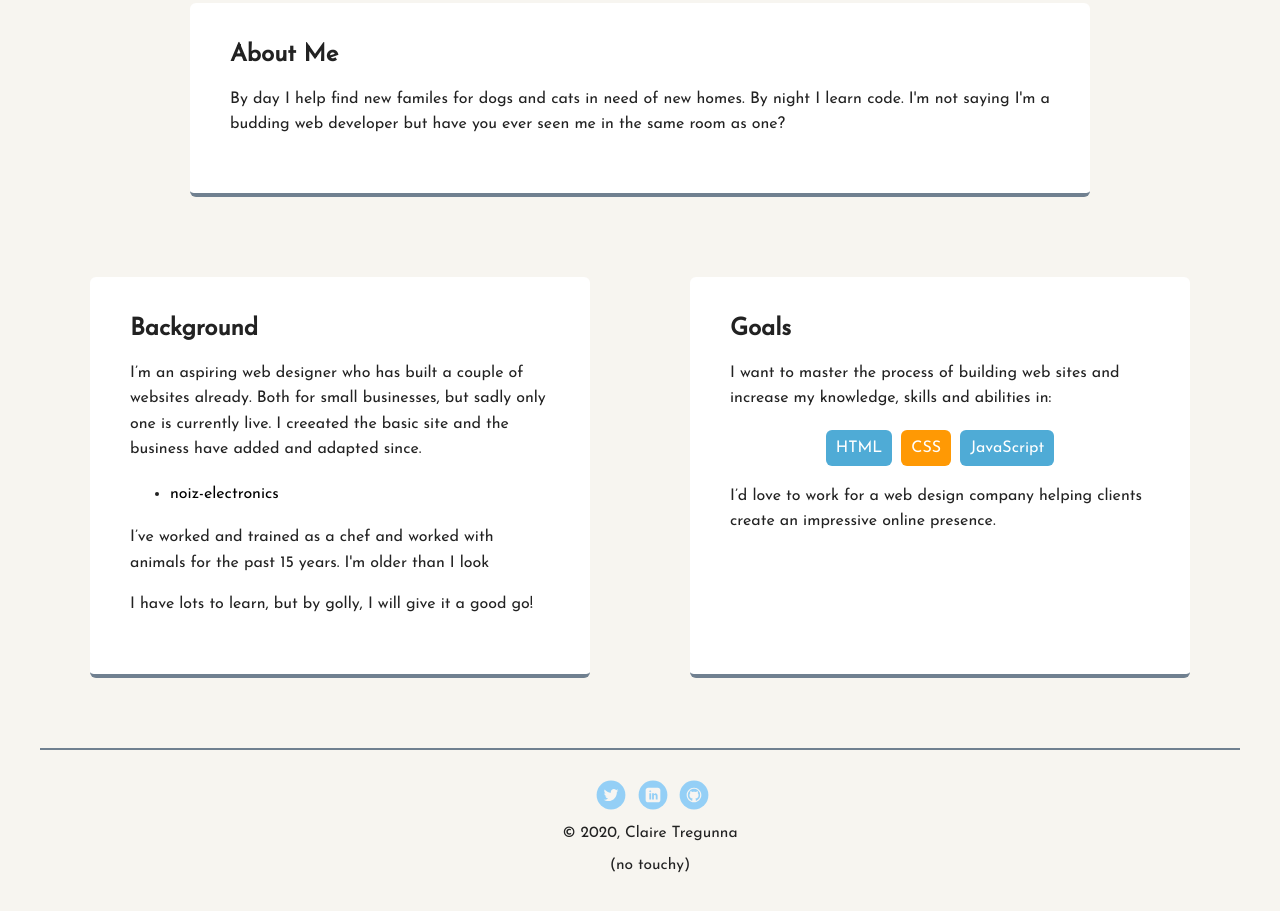
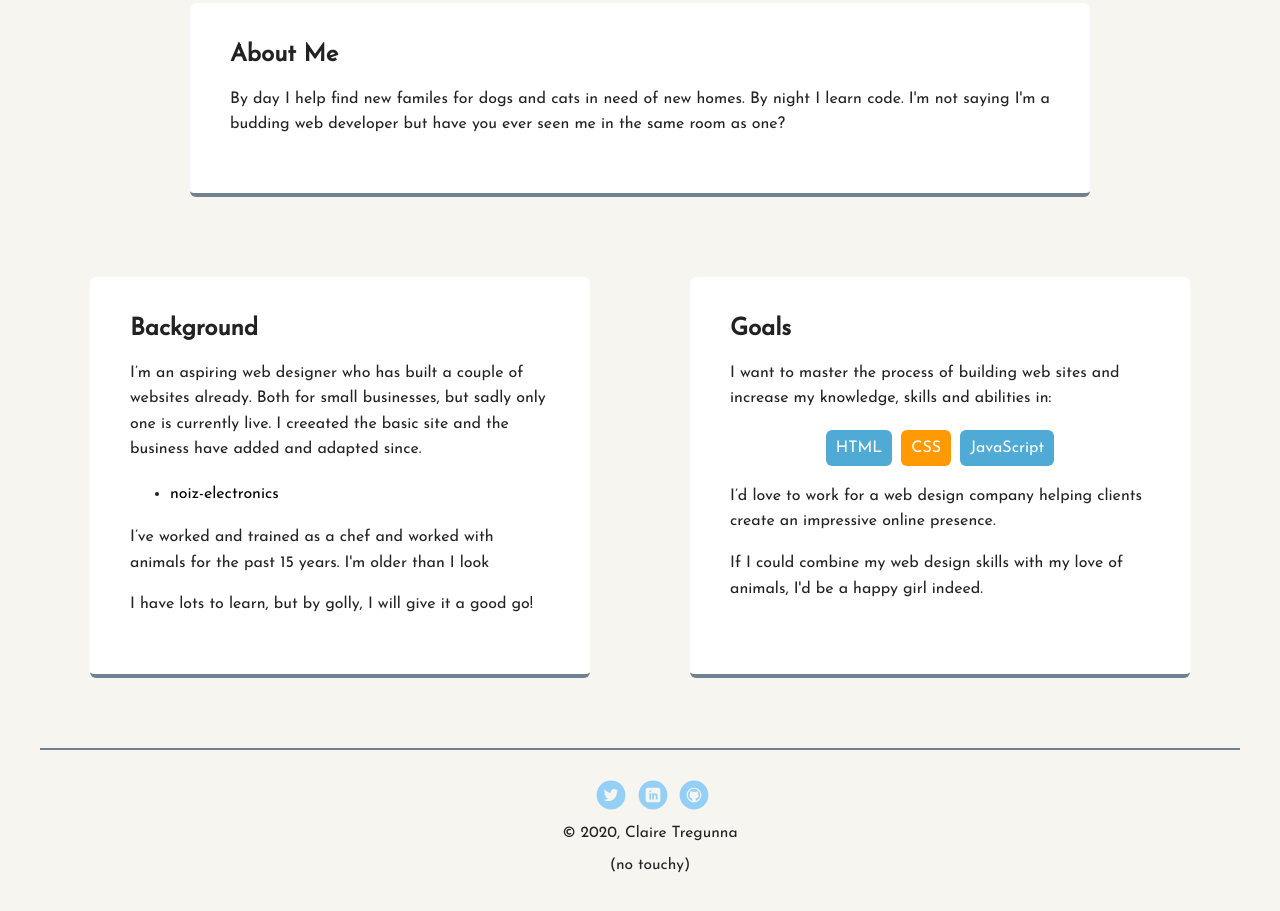
Before and after one commit to c-tregunna/Tech-Degree-Project-01, a plain HTML site: page index.html in a window 1280 px wide. Shown: the part 497-1408 px from the top of the page. Drawn offline with Linux system fonts and the light colour scheme.

Commit message:
Updated goals

```diff
--- a/index.html
+++ b/index.html
@@ -49,6 +49,7 @@
           <li>JavaScript</li>
         </ul>
         <p>I’d love to work for a web design company helping clients create an impressive online presence.</p>
+        <p>If I could combine my web design skills with my love of animals, I'd be a happy girl indeed.</p>
       </div>
 
     </main>
```
